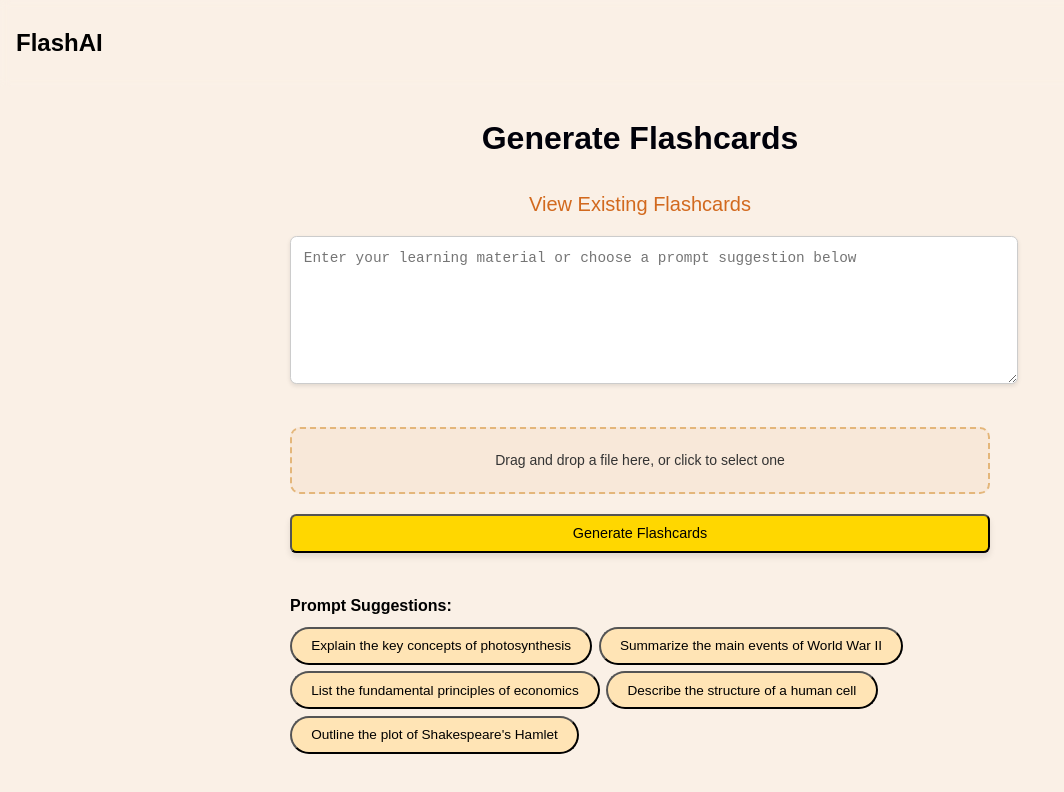
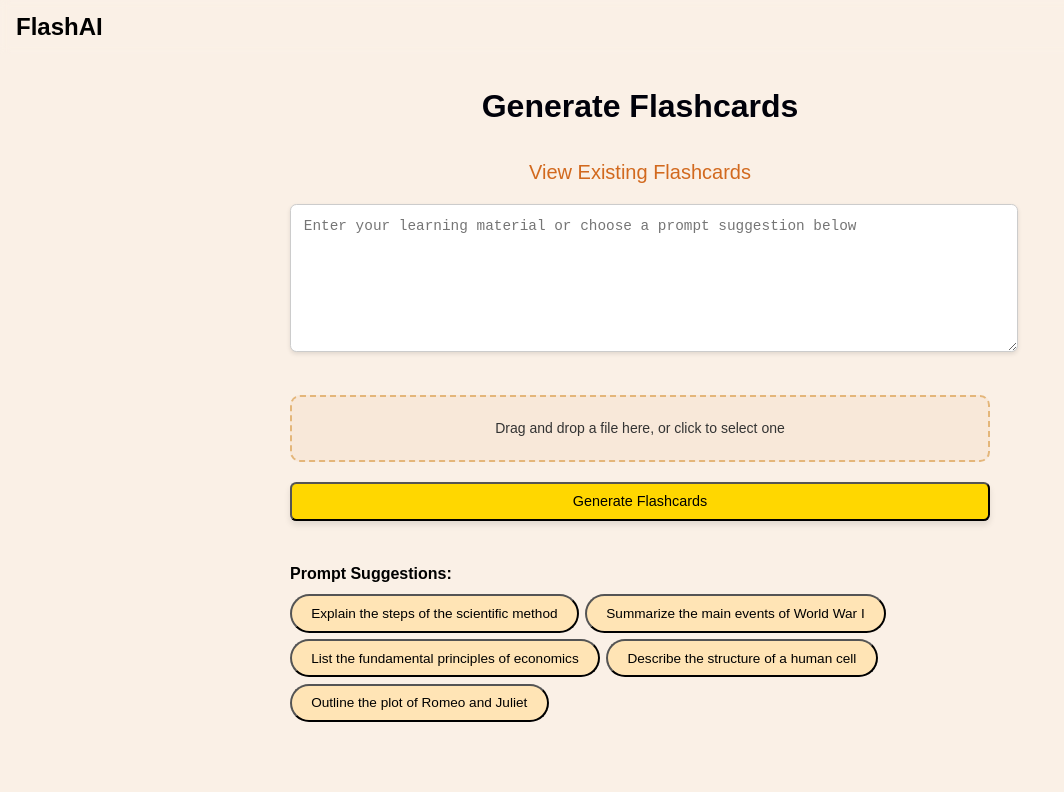
Before and after one commit to samir-s-hassan/FlashAI, a React (Vite) app: page /generate in a window 1280 px wide. Shown: the top 792 px of the page, without its empty margins (0-1064 px from the left). Built offline with nearby package versions, Linux system fonts and the light colour scheme.

Commit message:
added navigation option to home page

```diff
--- a/src/index.css
+++ b/src/index.css
@@ -28,6 +28,7 @@ body {
   font-size: 1.5rem;
   font-weight: 600;
   color: #000;
+  text-decoration: none;
 }
 
 /* Hero Section */
--- a/src/pages/GenerateFlashcardsPage.jsx
+++ b/src/pages/GenerateFlashcardsPage.jsx
@@ -1,5 +1,5 @@
 import { useState } from "react";
-import RetreiveData from "../services/RetrieveData";
+import RetrieveData from "../services/RetrieveData";
 import { Link } from "react-router-dom";
 
 const GenerateFlashcardsPage = () => {
@@ -11,11 +11,11 @@ const GenerateFlashcardsPage = () => {
   const [isDragging, setIsDragging] = useState(false); // For drag-and-drop visual
 
   const promptSuggestions = [
-    "Explain the key concepts of photosynthesis",
-    "Summarize the main events of World War II",
+    "Explain the steps of the scientific method",
+    "Summarize the main events of World War I",
     "List the fundamental principles of economics",
     "Describe the structure of a human cell",
-    "Outline the plot of Shakespeare's Hamlet",
+    "Outline the plot of Romeo and Juliet",
   ];
 
   const handleGenerateClick = () => {
@@ -61,7 +61,7 @@ const GenerateFlashcardsPage = () => {
   return (
     <div className="scaled-container">
       <header className="header">
-        <h1 className="app-name">FlashAI</h1>
+        <Link to="/" className="app-name">FlashAI</Link>
       </header>
 
       <main className="container">
@@ -122,7 +122,7 @@ const GenerateFlashcardsPage = () => {
           </div>
         </div>
         {clickedGenerate > 0 && (finalInput !== "" || fileContent !== "") && (
-          <RetreiveData
+          <RetrieveData
             key={clickedGenerate}
             input={finalInput}
             fileContent={fileContent}
--- a/src/pages/TestPage.jsx
+++ b/src/pages/TestPage.jsx
@@ -1,5 +1,5 @@
 import React, { useState, useEffect } from 'react';
-import { useLocation, useNavigate } from 'react-router-dom';
+import { useLocation, useNavigate, Link } from 'react-router-dom';
 
 // Levenshtein distance function
 function levenshteinDistance(a, b) {
@@ -154,7 +154,10 @@ const TestPage = () => {
 
   return (
     <div style={styles.testPage}>
-      <h1 style={styles.title}>{collection.topic} - Test Mode</h1>
+      <header className="header">
+        <Link to="/" className="app-name">FlashAI</Link>
+        <h2 style={styles.title}>{collection.topic} - Test Mode</h2>
+      </header>
       <div style={styles.progressBar}>
         <div style={{...styles.progressFill, width: `${((currentCardIndex + 1) / collection.flashcards.length) * 100}%`}}></div>
       </div>
```
